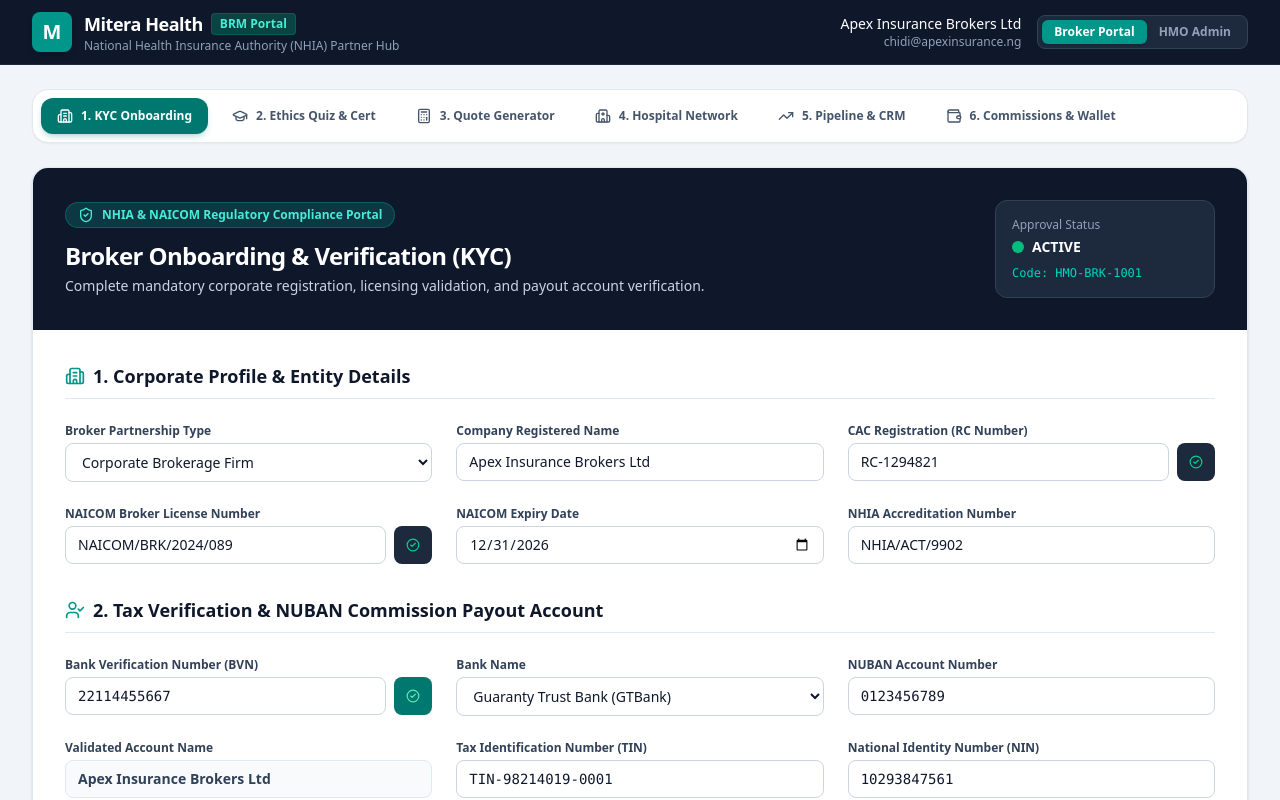
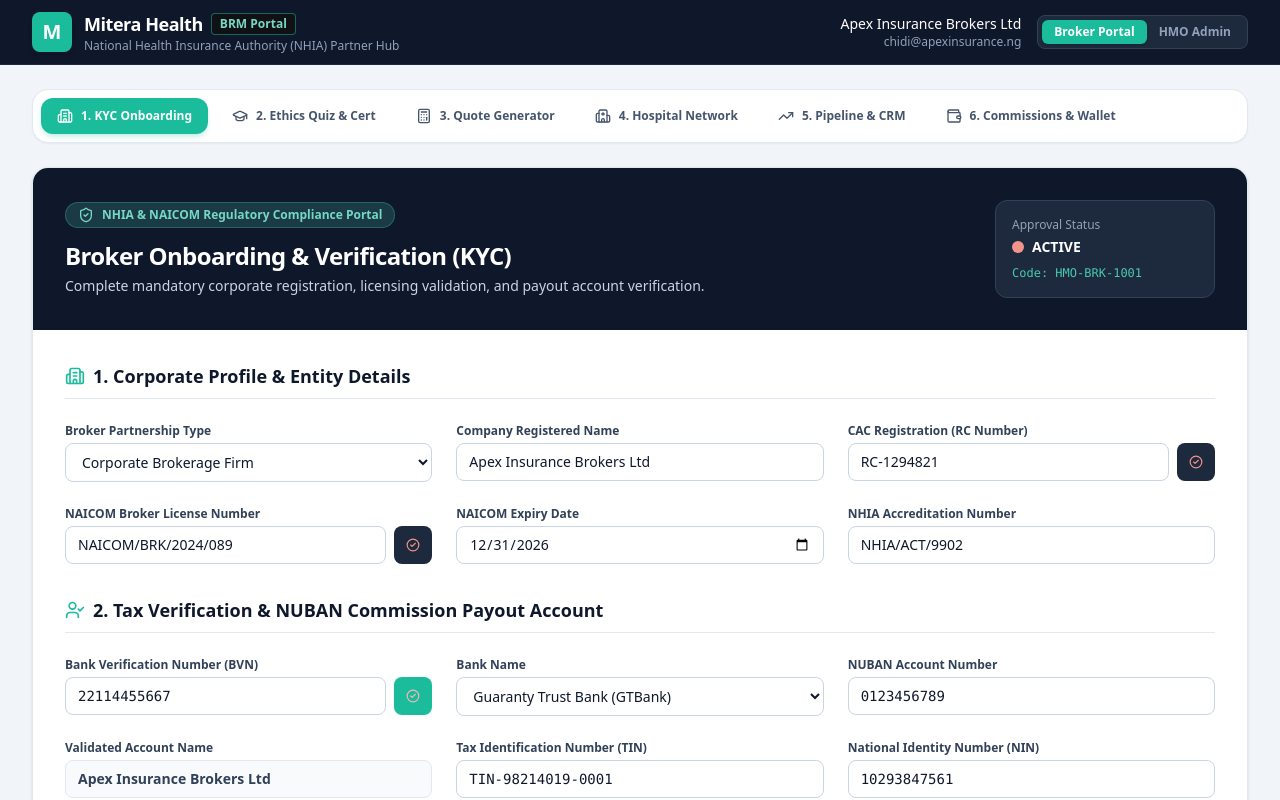
Before and after one commit to bolaji3009/BRM, a Next.js app: page / in a window 1280 px wide. Shown: the top 800 px of the page. Built offline with nearby package versions, Linux system fonts and the light colour scheme.

Commit message:
style: map custom turquoise and alizarin color codes to Tailwind theme variables
Co-authored-by: bolaji3009 <83921536+bolaji3009@users.noreply.github.com>

```diff
--- a/src/app/globals.css
+++ b/src/app/globals.css
@@ -1,24 +1,41 @@
 @import "tailwindcss";
 
-:root {
-  /* Turquoise / Teal Color Codes */
-  --primary-teal: #1ABC9C;
-  --primary-teal-medium: #48C9B0;
-  --primary-teal-light: #76D7C4;
-  --primary-teal-lighter: #A3E4D7;
+@theme {
+  /* Overriding Teal theme palette with custom Turquoise HTML color codes */
+  --color-teal-50: #A3E4D7;
+  --color-teal-100: #A3E4D7;
+  --color-teal-200: #76D7C4;
+  --color-teal-300: #76D7C4;
+  --color-teal-400: #48C9B0;
+  --color-teal-500: #48C9B0;
+  --color-teal-600: #1ABC9C;
+  --color-teal-700: #1ABC9C;
+  --color-teal-800: #16A085;
+  --color-teal-900: #111111;
 
-  /* Alizarin Coral / Rose Color Codes */
-  --coral-base: #F5B7B1;
-  --coral-light: #FDEDEC;
-  --coral-medium: #FADBD8;
-  --coral-dark: #F1948A;
+  /* Overriding Emerald/Accent theme palette with Alizarin Coral HTML color codes */
+  --color-emerald-50: #FDEDEC;
+  --color-emerald-100: #FADBD8;
+  --color-emerald-200: #F5B7B1;
+  --color-emerald-300: #F5B7B1;
+  --color-emerald-400: #F1948A;
+  --color-emerald-500: #F1948A;
+  --color-emerald-600: #1ABC9C;
+  --color-emerald-700: #16A085;
 
-  /* Theme Accents */
-  --bg-slate: #F8FAFC;
-  --text-dark: #111111;
+  /* Custom Brand Accent Tokens */
+  --color-turquoise-base: #1ABC9C;
+  --color-turquoise-medium: #48C9B0;
+  --color-turquoise-light: #76D7C4;
+  --color-turquoise-lighter: #A3E4D7;
+
+  --color-coral-base: #F5B7B1;
+  --color-coral-light: #FDEDEC;
+  --color-coral-medium: #FADBD8;
+  --color-coral-dark: #F1948A;
 }
 
 body {
-  background-color: var(--bg-slate);
-  color: var(--text-dark);
+  background-color: #F8FAFC;
+  color: #111111;
 }
```
